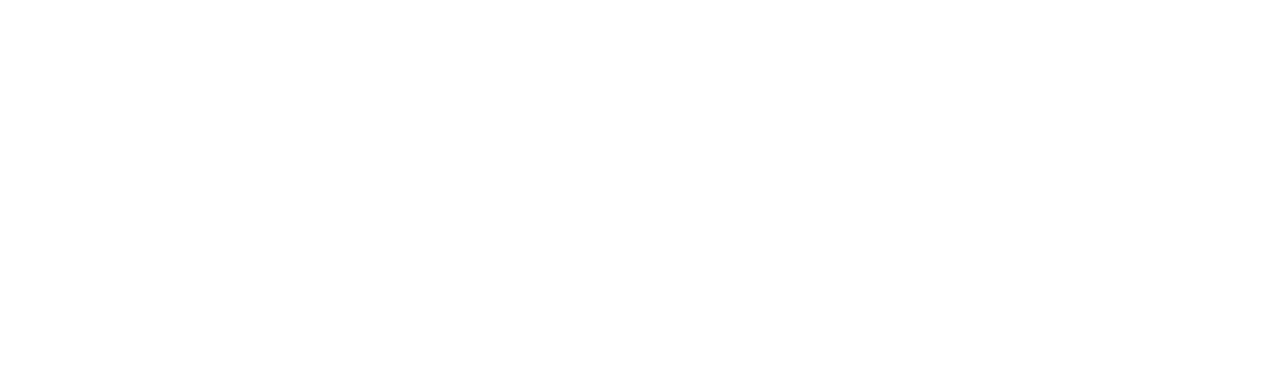
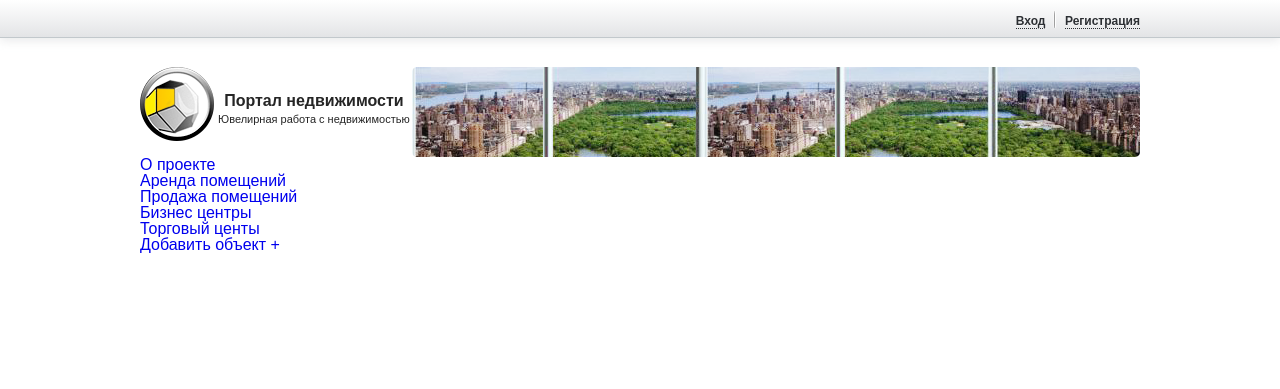
Before and after one commit to Ivan26ru/portal_nedv, a PHP site: page / in a window 1280 px wide. Before the commit the part shown is empty. Shown: the top 389 px of the page. Run offline with PHP 8.4, Linux system fonts and the light colour scheme.

Commit message:
Сделана верняя полоска

```diff
--- a/css/style.css
+++ b/css/style.css
@@ -1,69 +1,150 @@
+/*характеристики сайта*/
+
+
+/*width: 1000px;*/
+
+
 /*мои стили*/
 
-a{
-  text-decoration: none;
+body{
+  font-family: "Arial";
 }
 
-header{
-  position: relative;
+/*хак для float*/
+
+.clearfix:before,
+.clearfix:after {
+    content: " ";
+    display: table;
 }
 
-/*---шапка---*/
-header{
-  height: 390px;
-  background-color: #fff;
+.clearfix:after {
+    clear: both;
 }
 
-/*ширина сайта*/
-.w995{
-  width: 995px;
-  margin: 0 auto;
+a {
+    text-decoration: none;
 }
 
-/*===Верхняя часть шапки===*/
-.header1{
-  height: 340px;
-  background-image: url(../img/bg-header.png);
-  background-repeat: no-repeat;
-  background-size: cover;
+
+/*мои переменные*/
+
+
+/*ширина сайта*/
+
+.w1000 {
+    width: 1000px;
+    margin: 0 auto;
 }
 
-/*===1 линия шапки===*/
-.line-top-1 a{
-  height: 65px;
-  line-height: 65px;
+
+/*---ГЛАВНАЯ---*/
+
+
+/*верхняя линия*/
+
+.top-line {
+    height: 37px;
+    border-bottom: 1px solid #c2c8cc;
+    background-image: -moz-linear-gradient( 90deg, rgb(227, 228, 230) 0%, rgb(255, 255, 255) 100%);
+    background-image: -webkit-linear-gradient( 90deg, rgb(227, 228, 230) 0%, rgb(255, 255, 255) 100%);
+    background-image: -ms-linear-gradient( 90deg, rgb(227, 228, 230) 0%, rgb(255, 255, 255) 100%);
+    -webkit-box-shadow: 0px 3px 9px 0px rgba(227, 228, 230, 0.75);
+    -moz-box-shadow: 0px 3px 9px 0px rgba(227, 228, 230, 0.75);
+    box-shadow: 0px 3px 9px 0px rgba(227, 228, 230, 0.75);
+}
+
+
+.top-line .w1000{
+  text-align: right;
+}
+
+.user-reg{
+
+}
+
+/*вход и регистрация*/
+.user-reg a {
+    font-size: 12px;
+    /* margin: 0 9px; */
+    margin-left: 4px;
+    font-family: "Arial";
+    color: rgb(44, 47, 51);
+    font-weight: bold;
+    height: 38px;
+    line-height: 43px;
+    text-shadow: 0px 1px 0px rgba(255, 255, 255, 0.5);
+    border-bottom: 1px dotted;
+}
+
+/*изображение арзделяющей линии между вход и регистрация*/
+.top-line-img{
+  background-image: url(../img/index/line-top.png);
+  background-repeat:no-repeat;
+  background-position:right;
+  padding-right: 11px;
+}
+
+/*header-1-1*/
+.header-1-1{
+  margin-top: 29px;
+}
+
+/*=лого=*/
+/*ссылка на лого*/
+.logo-a{
+  float: left;
+}
+/*контейнер логотипа*/
+.logo-div{
+  width: 272px;
+  height: 78px;
+  /* outline: 1px solid; */
+  vertical-align: middle;
+  display: table;
+  border-collapse: collapse;
+}
+
+/*логотип картинка*/
+.logo-img{
+  display: table-cell;
+}
+
+/*название сайта*/
+.logo-name{
+  font-size: 16px;
+  font-family: "Arial";
+  color: rgb(37, 37, 37);
+  font-weight: bold;
+  line-height: 1.588;
+  height: 16px;
+  display: inline;
+}
+
+/*описание сайта*/
+.logo-title {
   font-size: 11px;
   font-family: "Arial";
-  color: rgb( 255, 255, 255 );
-  text-transform: uppercase;
+  color: rgb(37, 37, 37);
+  height: 10px;
 }
 
-/*меню 1*/
-.top1{
-  display: inline;
-  text-align: left;
-  margin-left: 190px;
+.logo-text{
+  display: table-cell;
+  vertical-align: middle;
+  text-align: center;
 }
 
-.top1 li{
-  display: inline;
-  margin-right: 40px;
-}
-
-.top1 li:last-child{
-  margin-right: 0;
-}
-
-/*кнопки входа*/
-
-.sign-in{
+/*=банер в шапке=*/
+/*контейнер для банера*/
+.header-1-1-baner{
+  width: 728px;
+  height: 90px;
+  overflow: hidden;
   float: right;
 }
-
-.sign-in a{
-  margin-left: 20px;
+/*картинка банера*/
+.header-1-1-baner img{
+  width: 728px;
+  height: 90px;
 }
-
-.sign-in a:first-child{
-margin-left: 0;
-}
--- a/index.php
+++ b/index.php
@@ -12,21 +12,72 @@
     <!-- подключение шрифтов -->
     <link href="css/font-awesome.min.css" rel="stylesheet">
     <!-- мои стили -->
-    <link href="css/style.css" rel="stylesheet">
+    <link href="css/style.css?<?php $date_css=date('YmdHis'); echo $date_css; // мои стили шаблона ВСЕГДА ОБНОВЛЯЮТСЯ?>" rel="stylesheet">
 </head>
 
 <body>
     <!-- Шапка сайта -->
     <header class="header">
-
+        <!-- верхняя полоска -->
+        <div class="top-line">
+            <div class="w1000">
+                <!-- вход/регистрация -->
+                <div class="user-reg">
+                    <span class="top-line-img"><a class="user-reg-in" href="#">Вход</a></span>
+                    <a href="#">Регистрация</a>
+                </div>
+            </div>
+        </div>
+        <!-- шапка сайта -->
+        <div class="w1000">
+        <div class="header-1">
+            <div class="header-1-1 clearfix">
+                <!-- блок лого -->
+                <a href="#" class="logo-a">
+                    <div class="logo-div">
+                        <img src="img/index/logo-img.png" class="logo-img">
+                        <div class="logo-text">
+                            <p class="logo-name">Портал недвижимости</p>
+                            <p class="logo-title">Ювелирная работа с недвижимостью</p>
+                        </div>
+                    </div>
+                </a>
+                <!-- .блок лого -->
+                <!-- изображение города вверху -->
+                <div class="header-1-1-baner">
+                    <img src="img/index/header-baner.png">
+                </div>
+                <!-- .изображение города вверху -->
+            </div>
+            <!-- .header-1-1 -->
+            <!-- header-1-2 -->
+            <div class="header-1-2">
+            <div class="w1000">
+                <!-- верхнее меню -->
+                <ul class="menu-top">
+                    <li><a href="#">О проекте</a></li>
+                    <li><a href="#">Аренда помещений</a></li>
+                    <li><a href="#">Продажа помещений</a></li>
+                    <li><a href="#">Бизнес центры</a></li>
+                    <li><a href="#">Торговый центы</a></li>
+                </ul>
+                <!-- .верхнее меню -->
+                <div class="add">
+                    <a href="#">Добавить объект</a>
+                    <a href="#">+</a>
+                </div>
+            </div>
+            </div>
+            <!-- .header-1-2 -->
+        </div>
+        </div>
+<!-- .верхняя полоска -->
     </header>
     <!-- .header-->
     <main class="content">
-
     </main>
     <!-- .content -->
     <footer class="footer">
-
     </footer>
     <!-- .footer -->
 </body>
```
Also changed, not shown: img/index/header-baner.png (added), img/index/line-top.png (added), img/index/logo-img.png (added). Lines whose indentation alone changed are shown as unchanged.
